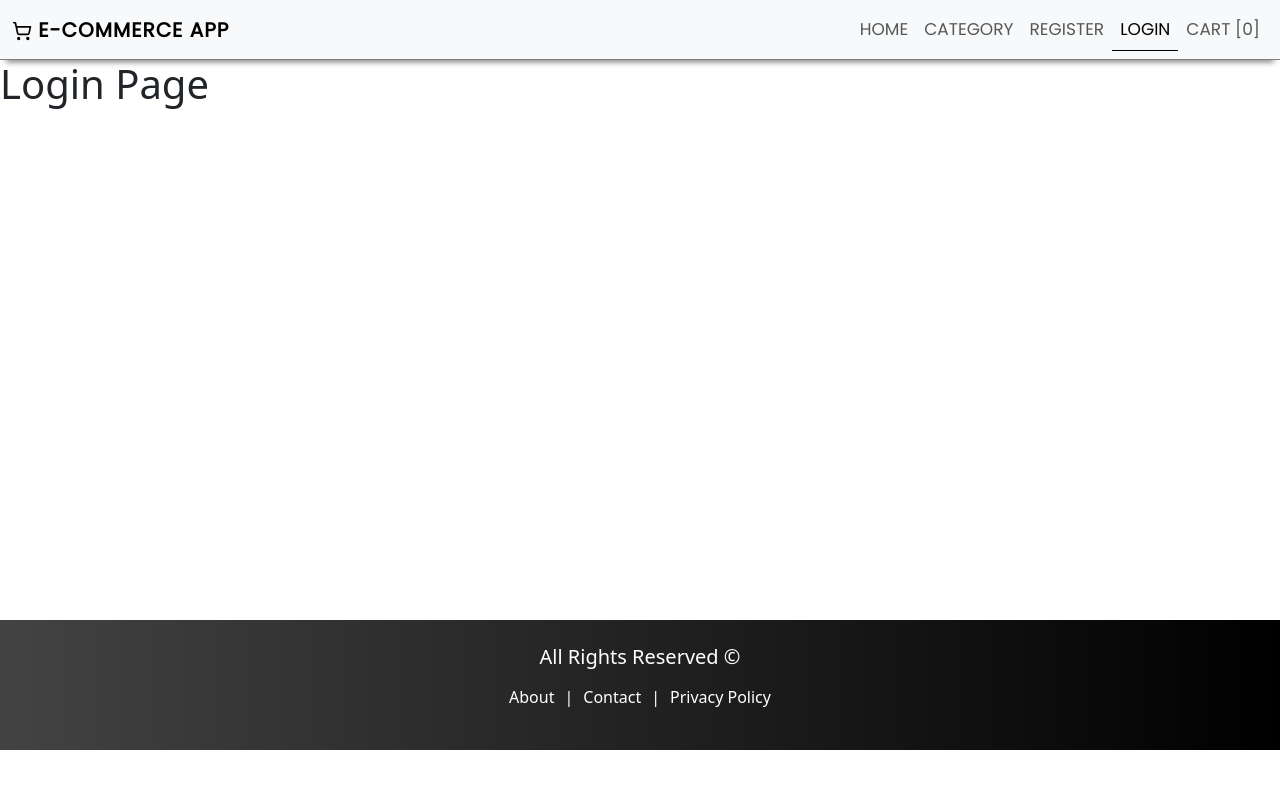
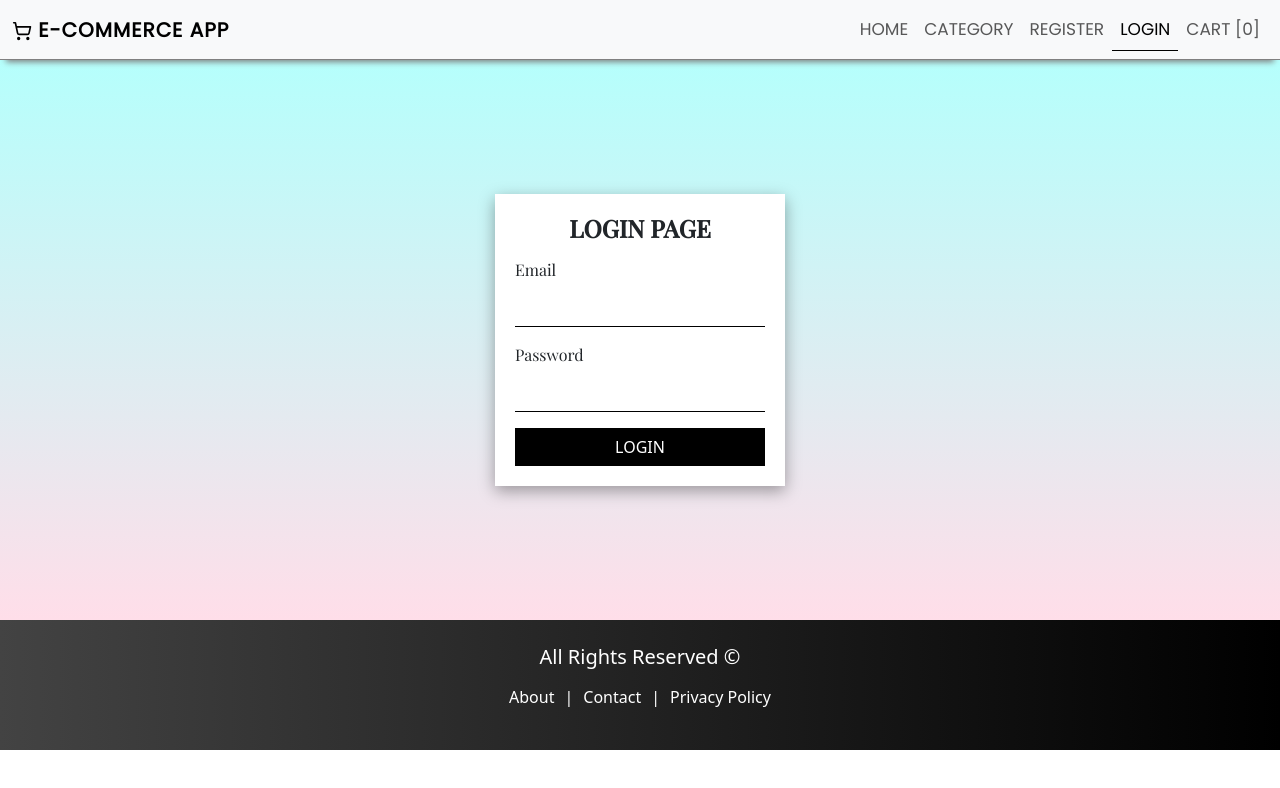
Before and after one commit to nishi-k26/E-commerce, a React (Create React App) app in the folder client/: page /login in a window 1280 px wide. Shown: the top 788 px of the page. Built offline with nearby package versions, Linux system fonts and the light colour scheme.

Commit message:
Login page css

```diff
--- a/client/package.json
+++ b/client/package.json
@@ -1,6 +1,6 @@
 {
   "name": "client",
-  "proxy":"http://localhost:9000",
+  "proxy": "http://localhost:9000",
   "version": "0.1.0",
   "private": true,
   "dependencies": {
@@ -11,6 +11,7 @@
     "react": "^18.3.1",
     "react-dom": "^18.3.1",
     "react-helmet": "^6.1.0",
+    "react-hot-toast": "^2.4.1",
     "react-router-dom": "^6.23.1",
     "react-scripts": "5.0.1",
     "react-toastify": "^10.0.5",
--- a/client/src/components/Layout/Layout.js
+++ b/client/src/components/Layout/Layout.js
@@ -2,8 +2,7 @@
 import Header from './Header'
 import Footer from './Footer'
 import {Helmet} from "react-helmet";
-import { ToastContainer } from 'react-toastify';
-import 'react-toastify/dist/ReactToastify.css';
+import { Toaster } from 'react-hot-toast';
 
 const Layout = ({children, title, description, keywords, author}) => {
   return (
@@ -17,7 +16,7 @@
         </Helmet>
         <Header/>
         <main style={{minHeight: "70vh"}}>
-        <ToastContainer />
+        <Toaster />
         {children}
         </main>
         <Footer/>
--- a/client/src/index.css
+++ b/client/src/index.css
@@ -1,5 +1,5 @@
 @import url("https://fonts.googleapis.com/css2?family=Playfair+Display&family=Poppins&display=swap");
-
+@import url("https://fonts.googleapis.com/css2?family=Playfair+Display:wght@500&display=swap");
 *{
     margin: 0;
     padding: 0;
@@ -7,7 +7,7 @@
 }
 
 /* font-family: 'Poppins', sans-serif; */
-/* font-family: 'Playfair', serif; */
+/* font-family: 'Playfair Display', serif; */
 
 /* //navbar css */
 .navbar{
@@ -90,12 +90,3 @@
     align-items: center;
     justify-content: center;
 }
-
-/* === Registration Page === */
-.register{
-    display: flex;
-    align-items: center;
-    justify-content: center;
-    height: 70vh;
-    flex-direction: column;
-}
--- a/client/src/pages/Auth/Login.js
+++ b/client/src/pages/Auth/Login.js
@@ -1,10 +1,52 @@
-import React from 'react'
+import React,{useState} from 'react';
 import Layout from './../../components/Layout/Layout';
+import toast from 'react-hot-toast';
+import axios from 'axios';
+import "../../styles/AuthStyles.css"
+import { useNavigate } from 'react-router-dom';
 
 const Login = () => {
+    const [email,setEmail] = useState("")
+    const [password,setPassword] = useState("")
+    const navigate = useNavigate();
+    //form function
+    const handleSubmit = async (e) => {
+        e.preventDefault()
+        try{
+            const res = await axios.post(`${process.env.REACT_APP_API}/api/v1/auth/login`,{email,password});
+            if(res && res.data.success){
+                toast.success(res.data.message);
+                navigate('/')
+            }
+            else{
+                toast.error(res.data.message);
+            }
+        }
+        catch (error) {
+            console.log(error)
+            toast.error('Something went wrong!')
+        }
+    }
   return (
     <Layout title='Login'>
-        <h1>Login Page</h1>
+        <div className="form-container">
+            <form onSubmit={handleSubmit}>
+            <h4 className="title">LOGIN PAGE</h4>
+
+            <div className="mb-3">
+                <label htmlFor="exampleInputEmail" className="form-label">Email</label>
+                <input type="email" value={email} onChange={(e) => setEmail(e.target.value)} className="form-control" id="exampleInputEmail" required/>
+            </div>
+
+            <div className="mb-3">
+                <label htmlFor="exampleInputPassword" className="form-label">Password</label>
+                <input type="password" value={password} onChange={(e) => setPassword(e.target.value)} className="form-control" id="exampleInputPassword" required/>
+            </div>
+
+            <button type="submit" className="btn btn-primary">LOGIN</button>
+
+            </form>
+        </div>
     </Layout>
   )
 }
--- a/client/src/pages/Auth/Register.js
+++ b/client/src/pages/Auth/Register.js
@@ -1,7 +1,8 @@
 import React,{useState} from 'react';
 import Layout from './../../components/Layout/Layout';
-import { toast } from 'react-toastify';
+import toast from 'react-hot-toast';
 import axios from 'axios';
+import "../../styles/AuthStyles.css"
 import { useNavigate } from 'react-router-dom';
 
 const Register = () => {
@@ -16,7 +17,7 @@
         e.preventDefault()
         try{
             const res = await axios.post(`${process.env.REACT_APP_API}/api/v1/auth/register`,{name,email,password,phone,address});
-            if(res.data.success){
+            if(res && res.data.success){
                 toast.success(res.data.message);
                 navigate('/login')
             }
@@ -31,10 +32,9 @@
     }
   return (
     <Layout title='Register'>
-        <div className="register">
-            <h1>Registration Page</h1>
+        <div className="form-container">
             <form onSubmit={handleSubmit}>
-
+            <h4 className="title">REGISTRATION FORM</h4>
             <div className="mb-3">
                 <label htmlFor="exampleInputName" className="form-label">Name</label>
                 <input type="text" value={name} onChange={(e) => setName(e.target.value)} className="form-control" id="exampleInputName" required/>
@@ -60,7 +60,7 @@
                 <input type="text" value={address} onChange={(e) => setAddress(e.target.value)} className="form-control" id="exampleInputAddress" required/>
             </div>
 
-            <button type="submit" className="btn btn-primary">Submit</button>
+            <button type="submit" className="btn btn-primary">REGISTER</button>
 
             </form>
         </div>
--- /dev/null
+++ b/client/src/styles/AuthStyles.css
@@ -0,0 +1,55 @@
+/* === register page === */
+
+.form-container{
+    display: flex;
+    align-items: center;
+    justify-content: center;
+    min-height: 70vh;
+    flex-direction: column;
+    background-color: #ffdee9;
+    background-image: linear-gradient(0deg, #ffdee9, #b5fffc 100%);
+}
+
+.form-container form {
+    box-shadow: rgba(0, 0, 0, 0.35) 0px 5px 15px;
+    padding: 20px;
+    background-color: #fff;
+}
+.form-container form .title{
+    text-align: center;
+    margin-bottom: 15px;
+    font-weight: bold;
+    font-family: "Playfair Display", serif;
+}
+.form-label{
+    font-family: "Playfair Display", serif;
+}
+.form-container form input{
+    border: none;
+    font-family: "Playfair Display", serif;
+    border-bottom: 1px solid #000;
+    border-radius: 0;
+}
+
+.form-container form button {
+    border: 1px solid black;
+    border-radius: 0;
+    background-color: #000;
+    color: white;
+    width: 250px;
+}
+
+.form-container form button:hover {
+    border: 1px solid black;
+    background: #000000;
+    background: -webkit-linear-gradient(
+        to right,
+        #434343,
+        #000000
+    );
+    background: linear-gradient(
+        to right,
+        #434343,
+        #000000
+    );
+}
```
Also changed, not shown: 1 other file (tests, documents, lock files or other folders).
